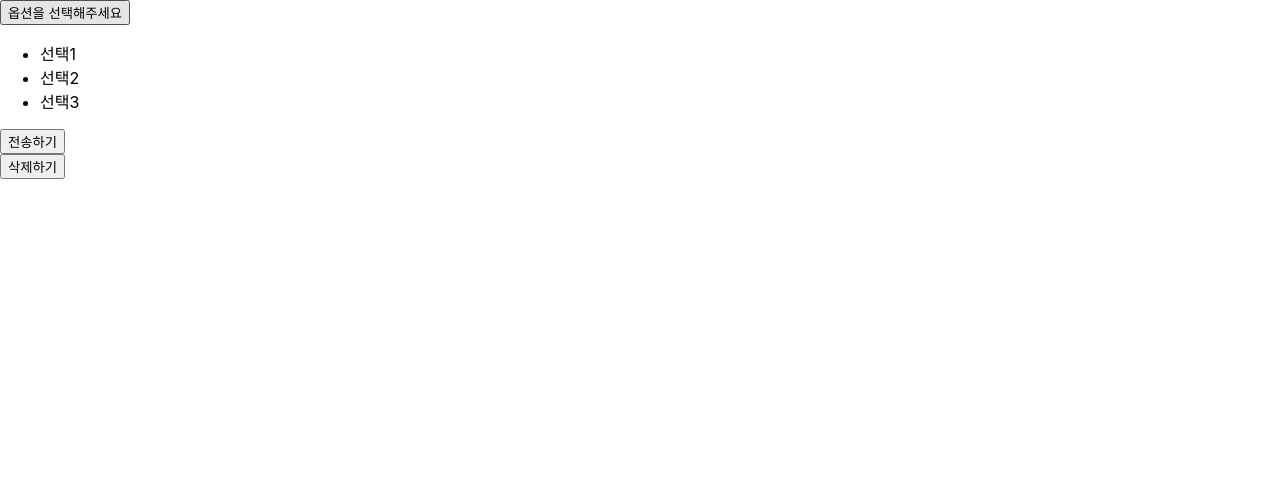
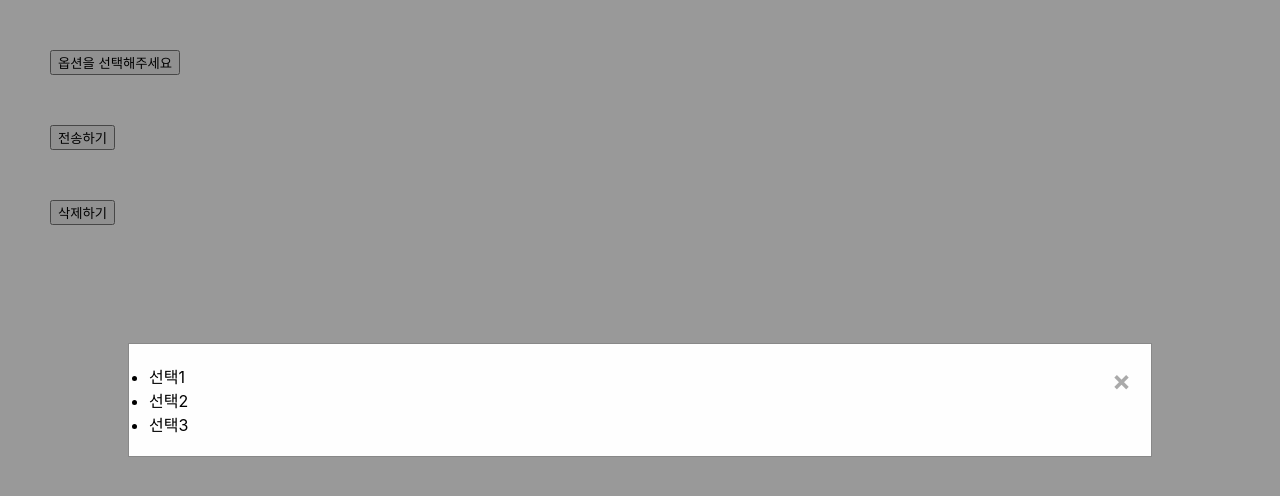
Before and after one commit to jacobways/React-Practice, a React (Create React App) app: page /mouse in a window 1280 px wide. Both pictures are taken after a click on the button "옵션을 선택해주세요". Shown: the top 496 px of the page. Built offline with nearby package versions, Linux system fonts and the light colour scheme.

Commit message:
scss 적용 및 모달 css 적용

```diff
--- a/package.json
+++ b/package.json
@@ -10,6 +10,7 @@
     "@types/node": "^16.11.47",
     "@types/react": "^18.0.17",
     "@types/react-dom": "^18.0.6",
+    "node-sass": "^7.0.1",
     "react": "^18.2.0",
     "react-dom": "^18.2.0",
     "react-router-dom": "^6.3.0",
--- a/src/App.tsx
+++ b/src/App.tsx
@@ -1,4 +1,3 @@
-import React from 'react';
 import Router from './Router'
 
 function App() {
--- a/src/index.css
+++ b/src/index.css
@@ -19,4 +19,3 @@ code {
 }
 
 @import url(./pages/Focus/Focus.css);
-@import url(./pages/MousePointerEvent/MousePointerEvent.css);
--- a/src/pages/MousePointerEvent/MousePointerEvent.css
+++ /dev/null
@@ -1,3 +0,0 @@
-.mousePointer {
-  margin: 50px;
-}
--- /dev/null
+++ b/src/pages/MousePointerEvent/MousePointerEvent.scss
@@ -0,0 +1,51 @@
+.mousePointer {
+  margin: 50px;
+
+  .modal {
+    position: fixed;
+    z-index: 999;
+    top: 0;
+    left: 0;
+    bottom: 0;
+    right: 0;
+    background-color: rgba(0,0,0,0.4);
+    display: grid;
+    place-items: center;
+
+    .modal-button{
+      background-color: #4000c7;
+      text-decoration: none;
+      border: none;
+      padding: 20px;
+      color: white;
+      border-radius: 30px;
+      cursor: grab;
+    }
+
+    .modal-content {
+      background-color: #fefefe;
+      margin: 15% auto; /* 15% from the top and centered */
+      padding: 20px;
+      border: 1px solid #888;
+      width: 80%; /* Could be more or less, depending on screen size */
+
+      .close {
+        color: #aaa;
+        float: right;
+        font-size: 28px;
+        font-weight: bold;
+      }
+      .close:hover,
+      .close:focus {
+        color: black;
+        text-decoration: none;
+        cursor: pointer;
+      }
+
+    }
+
+
+  }
+
+
+}
--- a/src/pages/MousePointerEvent/MousePointerEvent.tsx
+++ b/src/pages/MousePointerEvent/MousePointerEvent.tsx
@@ -1,4 +1,6 @@
 import { useState, useRef } from "react";
+
+import './MousePointerEvent.scss'
 
 export default function MousePointerEvent () {
 
@@ -18,19 +20,21 @@ export default function MousePointerEvent () {
   return (
     <>
       <div className="mousePointer">
-        <button onClick={openHandler}>옵션을 선택해주세요</button>
+        <button onClick={openHandler} className="modal-button">옵션을 선택해주세요</button>
         {isOpen && (
-          <ul>
-            <li>선택1</li>
-            <li>선택2</li>
-            <li>선택3</li>
-          </ul>
-        )
+          <div className="modal">
+            <ul className="modal-content">
+              <span className="close" onClick={openHandler}>&times;</span>
+              <li>선택1</li>
+              <li>선택2</li>
+              <li>선택3</li>
+            </ul>
+          </div>)
         }
       </div>
 
       <div className="mousePointer">
-       <button>전송하기</button>
+        <button>전송하기</button>
       </div>
 
       <div className="mousePointer">
```
Also changed, not shown: 1 other file (tests, documents, lock files or other folders).
